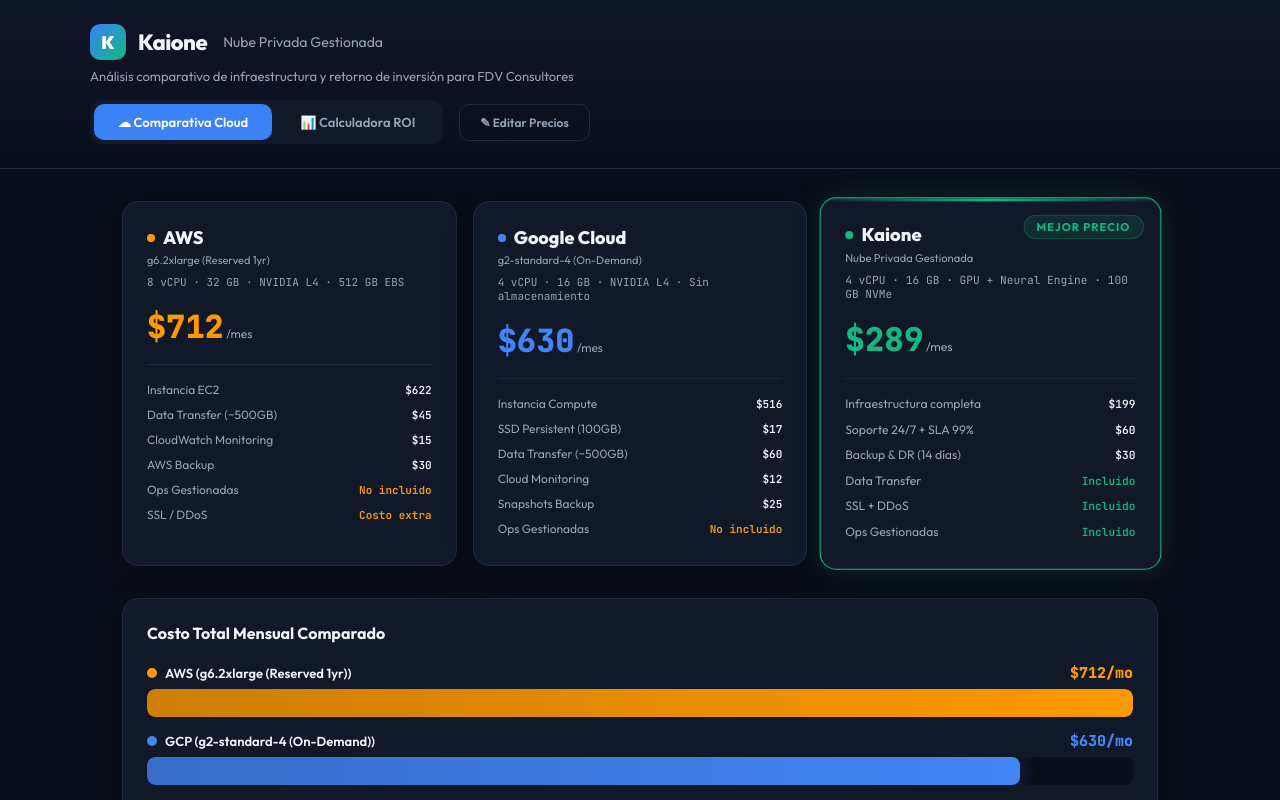
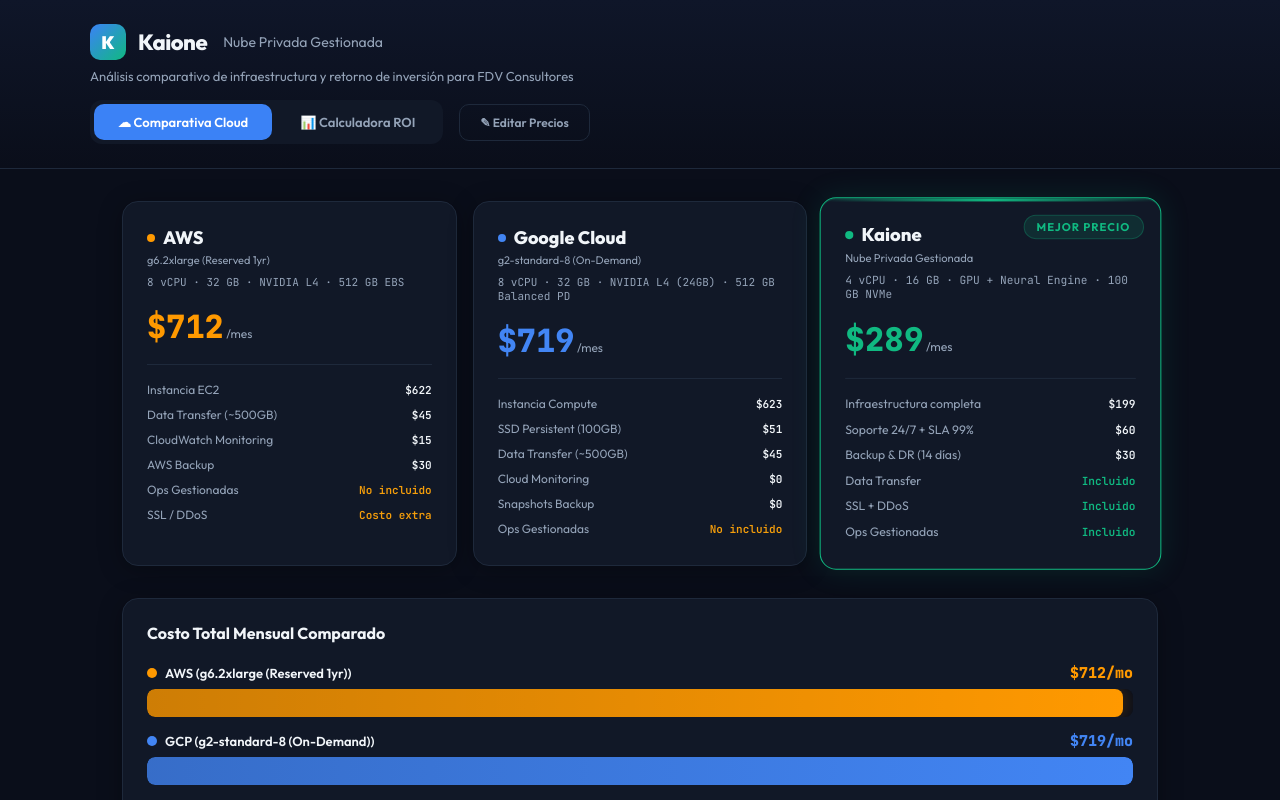
Before and after one commit to lsorianog99/cloud, a React (Vite) app: page / in a window 1280 px wide. Shown: the top 800 px of the page. Built offline with nearby package versions, Linux system fonts and the light colour scheme.

Commit message:
fix: actualizar precios GCP con cotización real g2-standard-8 (On-Demand)

```diff
--- a/src/App.jsx
+++ b/src/App.jsx
@@ -267,14 +267,14 @@
   const [awsSub, setAwsSub] = useState("g6.2xlarge (Reserved 1yr)");
 
   // === EDITABLE GCP STATE ===
-  const [gcpBase, setGcpBase] = useState(516);
-  const [gcpStorage, setGcpStorage] = useState(17);
-  const [gcpDataTransfer, setGcpDataTransfer] = useState(60);
-  const [gcpMonitoring, setGcpMonitoring] = useState(12);
-  const [gcpBackup, setGcpBackup] = useState(25);
+  const [gcpBase, setGcpBase] = useState(623.15);
+  const [gcpStorage, setGcpStorage] = useState(51);
+  const [gcpDataTransfer, setGcpDataTransfer] = useState(45);
+  const [gcpMonitoring, setGcpMonitoring] = useState(0);
+  const [gcpBackup, setGcpBackup] = useState(0);
   const [gcpOpsIncluded, setGcpOpsIncluded] = useState(false);
-  const [gcpSpecs, setGcpSpecs] = useState("4 vCPU · 16 GB · NVIDIA L4 · Sin almacenamiento");
-  const [gcpSub, setGcpSub] = useState("g2-standard-4 (On-Demand)");
+  const [gcpSpecs, setGcpSpecs] = useState("8 vCPU · 32 GB · NVIDIA L4 (24GB) · 512 GB Balanced PD");
+  const [gcpSub, setGcpSub] = useState("g2-standard-8 (On-Demand)");
 
   // === EDITABLE KAIONE STATE ===
   const [kaioneInfra, setKaioneInfra] = useState(199);
```
